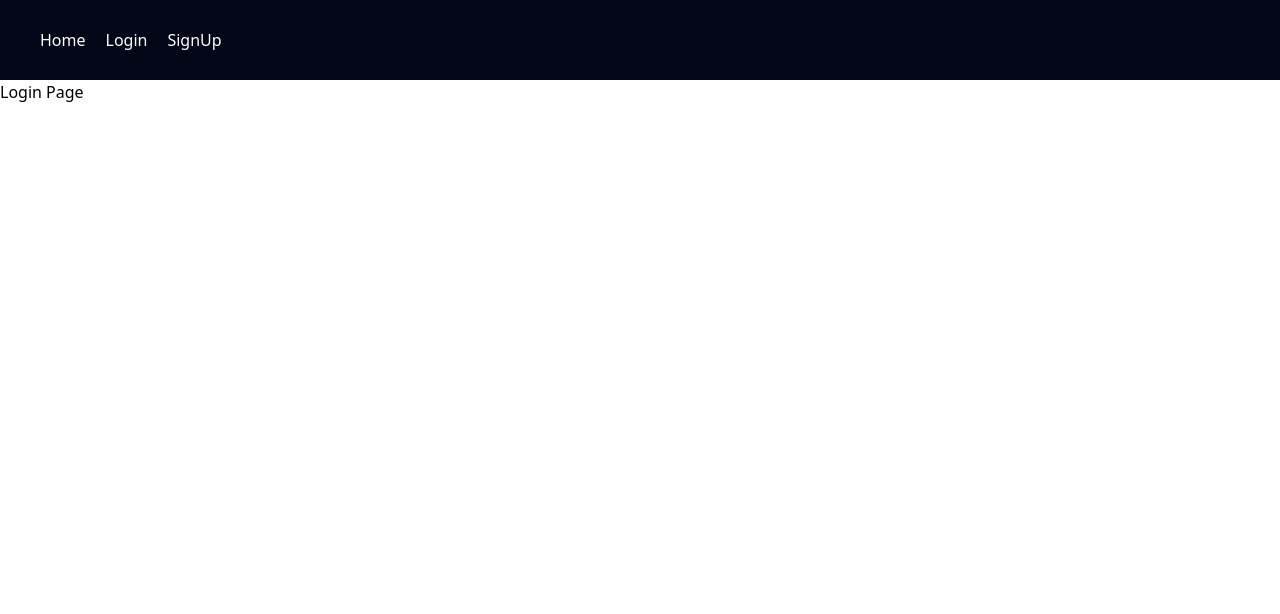
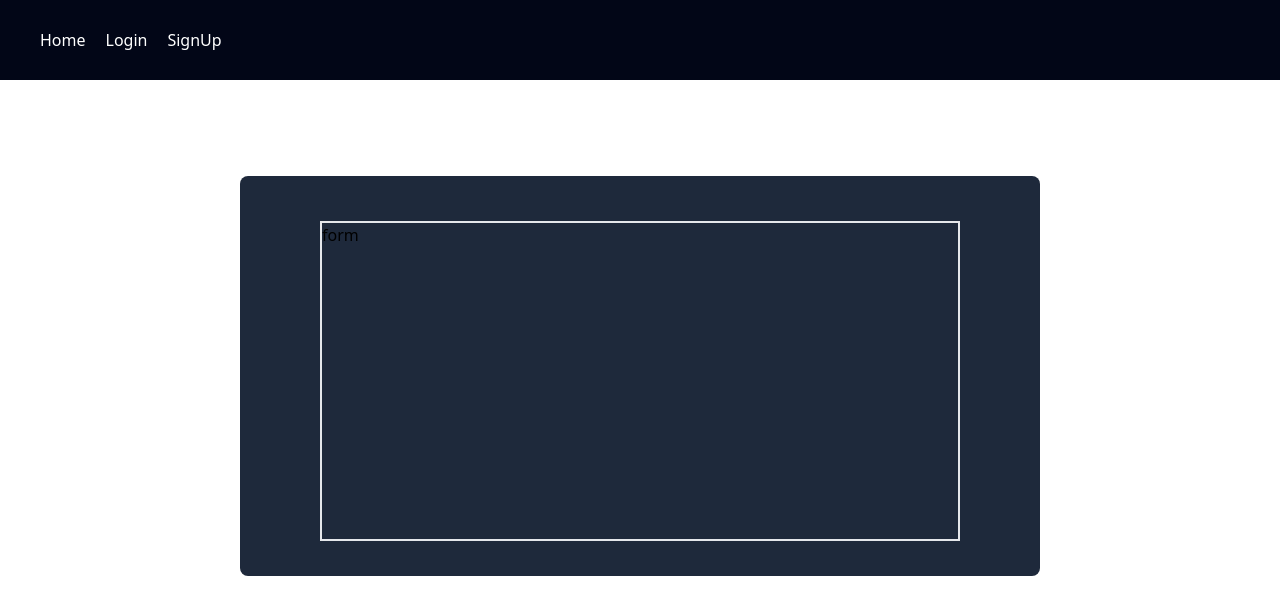
Before and after one commit to ho3einava/authLogin, a Next.js app: page /login in a window 1280 px wide. Shown: the top 614 px of the page. Built offline with nearby package versions, Linux system fonts and the light colour scheme.

Commit message:
feat:(create login page)

```diff
--- /dev/null
+++ b/src/components/SignupForm/MainForm.tsx
@@ -0,0 +1,11 @@
+import React from "react";
+
+export default function MainForm() {
+  return (
+    <div>
+      <div className="flex justify-center mt-[6rem]">
+        <div className="bg-slate-800 w-[50rem] h-[25rem] rounded-[0.5rem]"></div>
+      </div>
+    </div>
+  );
+}
--- /dev/null
+++ b/src/components/loginForm/MainForm.tsx
@@ -0,0 +1,13 @@
+import React from "react";
+
+export default function MainForm() {
+  return (
+    <div>
+      <div className="flex justify-center mt-[6rem]">
+        <div className="bg-slate-800 w-[50rem] h-[25rem] rounded-[0.5rem] flex justify-center">
+          <div className=" border-2 mt-[2.8rem] w-[40rem] h-[20rem]">form</div>
+        </div>
+      </div>
+    </div>
+  );
+}
--- a/src/pages/index.tsx
+++ b/src/pages/index.tsx
@@ -4,7 +4,16 @@ import MainLayout from "../layouts/MainLayout";
 function Home() {
   return (
     <div>
-      <MainLayout>Index Page</MainLayout>
+      <MainLayout>
+        <div className="flex justify-center items-center">
+          <p className="w-[30rem] flex mt-[10rem]">
+            Lorem, ipsum dolor sit amet consectetur adipisicing elit. Ut
+            repellat distinctio repudiandae quidem maiores et optio hic atque
+            sunt accusamus, quos a ea, ipsum ipsa voluptatem ad dolorum id
+            dolorem.
+          </p>
+        </div>
+      </MainLayout>
     </div>
   );
 }
--- a/src/pages/login/index.tsx
+++ b/src/pages/login/index.tsx
@@ -1,10 +1,10 @@
 import MainLayout from "@/src/layouts/MainLayout";
 import React from "react";
-
+import MainForm from "@/src/components/loginForm/MainForm";
 export default function index() {
   return (
-    <div>
-      <MainLayout>Login Page</MainLayout>
-    </div>
+    <MainLayout>
+      <MainForm />
+    </MainLayout>
   );
 }
```
